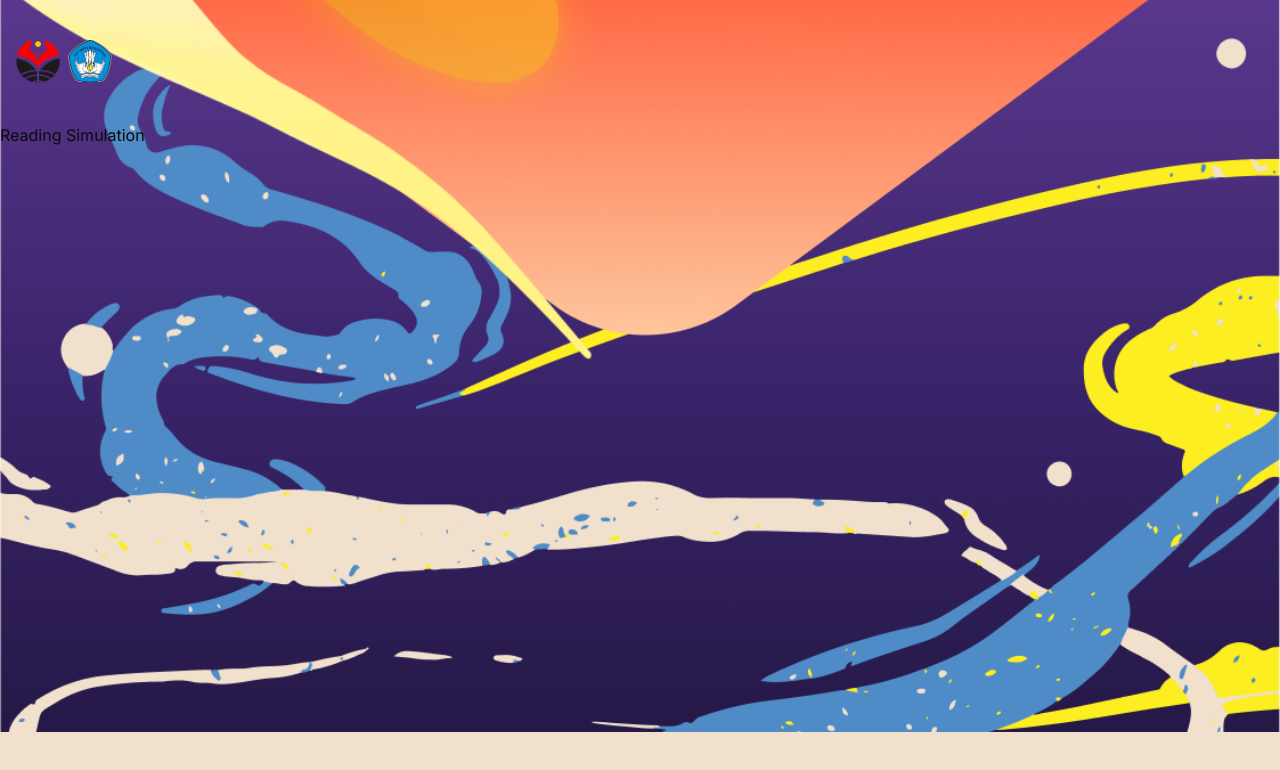
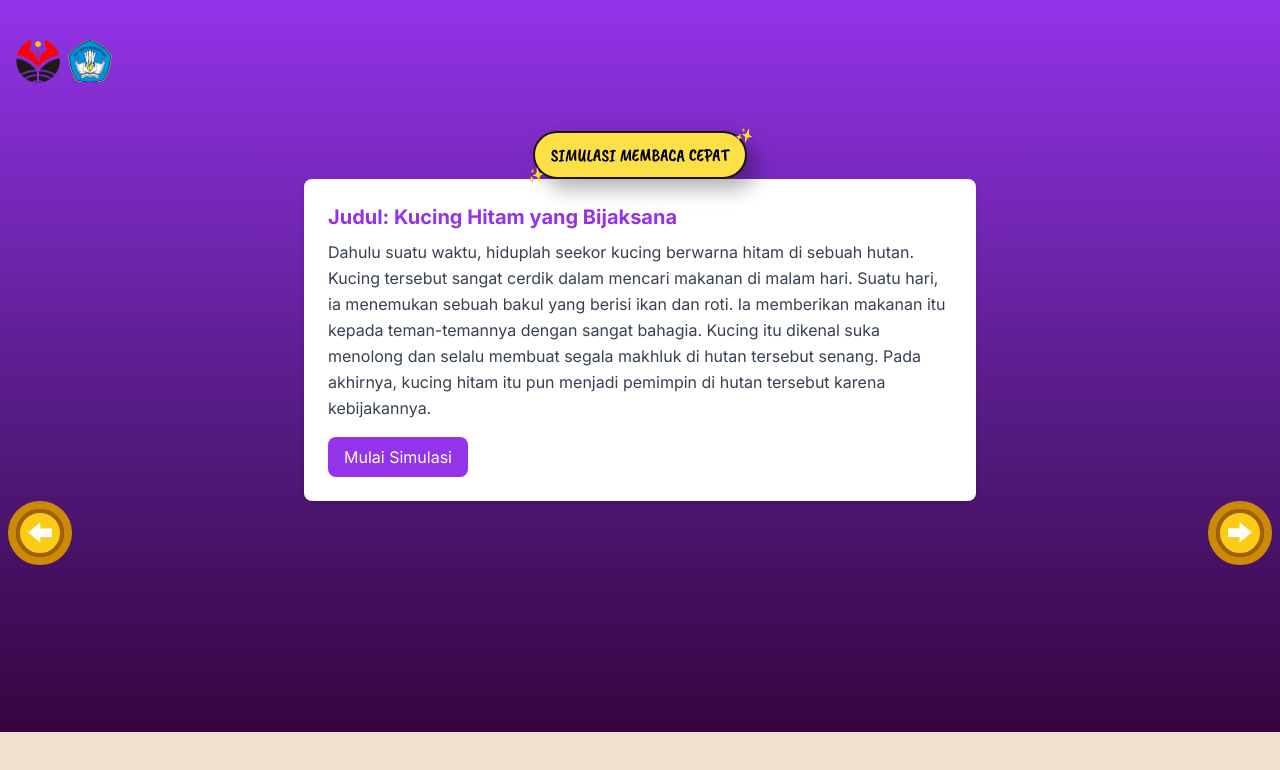
Before and after one commit to chndrwali/pemcet, a Next.js app: page /reading-simulation in a window 1280 px wide. Shown: the top 770 px of the page. Built offline with nearby package versions, Linux system fonts and the light colour scheme; no server answers.

Commit message:
add: simulation read

```diff
--- a/app/(home)/hero.tsx
+++ b/app/(home)/hero.tsx
@@ -27,7 +27,7 @@ export const Hero = ({ currentUser }: HeroProps) => {
         <div className="absolute left-4">
           <Image src="/logo/murid-ngapung-1.png" alt="murid ngapung" width={100} height={100} />
         </div>
-        <div className="absolute right-4 top-0">
+        <div className="absolute right-4 top-52">
           <Image src="/logo/murid-ngapung-2.png" alt="murid ngapung" width={100} height={100} />
         </div>
         <button
--- a/app/(home)/layout.tsx
+++ b/app/(home)/layout.tsx
@@ -9,7 +9,7 @@ export default async function HomeLayout({
 }>) {
   const currentUser = await getCurrentUser();
   return (
-    <main className="relative flex flex-col bg-ungu bg-cover bg-center h-screen">
+    <main className="relative flex flex-col bg-ungu bg-cover bg-center md:bg-gradient-to-b md:from-purple-600 md:via-purple-900 md:to-darkPurple h-screen">
       <Header currentUser={currentUser} />
       {children}
       <Footer />
--- a/app/(home)/learning-materials/basic-technique/doa/card-doa.tsx
+++ b/app/(home)/learning-materials/basic-technique/doa/card-doa.tsx
@@ -25,7 +25,7 @@ export const CardDoa = () => {
         </div>
       </div>
       <ButtonNextPrevious onClick={() => router.back()} isLeft={true} />
-      <ButtonNextPrevious onClick={() => router.push('/learning-materials/basic-technique/doa')} isLeft={false} />
+      <ButtonNextPrevious onClick={() => router.push('/reading-simulation')} isLeft={false} />
     </>
   );
 };
--- a/app/(home)/reading-simulation/page.tsx
+++ b/app/(home)/reading-simulation/page.tsx
@@ -1,11 +1,24 @@
 import { Metadata } from 'next';
+import { FastReadingSimulation } from './reading-simulation';
+import { Caveat_Brush } from 'next/font/google';
+
+const caveat = Caveat_Brush({ subsets: ['latin'], weight: ['400'] });
 
 export const metadata: Metadata = {
   title: 'Simulasi Membaca',
 };
 
 const ReadingSimulationPage = () => {
-  return <section>Reading Simulation</section>;
+  return (
+    <section className="relative flex flex-col items-center justify-center z-20">
+      <div className="mt-2 relative inline-block bg-yellow-300 rounded-3xl px-4 py-2 border-2 border-neutral-900 shadow-[10px_10px_20px_rgba(0,0,0,0.3)]">
+        <span className="absolute text-sm -bottom-2 -left-2 rotate-[-10deg]">✨</span>
+        <span className="absolute text-sm -top-2 -right-2 rotate-[15deg]">✨</span>
+        <h1 className={`${caveat.className} text-black font-bold text-lg uppercase text-center relative z-10`}>Simulasi Membaca Cepat</h1>
+      </div>
+      <FastReadingSimulation />
+    </section>
+  );
 };
 
 export default ReadingSimulationPage;
--- /dev/null
+++ b/app/(home)/reading-simulation/reading-simulation.tsx
@@ -0,0 +1,87 @@
+'use client';
+
+import { ButtonNextPrevious } from '@/components/button-next-previous';
+import { useRouter } from 'next/navigation';
+import { useState, useEffect, useRef } from 'react';
+
+export const FastReadingSimulation = () => {
+  const router = useRouter();
+  const [isRunning, setIsRunning] = useState(false);
+  const [timeLeft, setTimeLeft] = useState(45); // Waktu 45 detik untuk simulasi
+  const textRef = useRef<HTMLDivElement>(null);
+
+  useEffect(() => {
+    let timer: NodeJS.Timeout | undefined;
+    if (isRunning && timeLeft > 0) {
+      timer = setTimeout(() => setTimeLeft((prev) => prev - 1), 1000);
+    } else if (timeLeft === 0) {
+      setIsRunning(false);
+    }
+    return () => clearTimeout(timer);
+  }, [isRunning, timeLeft]);
+
+  useEffect(() => {
+    let animationFrame: number;
+    const scrollText = () => {
+      if (textRef.current) {
+        const element = textRef.current;
+        element.scrollLeft += 1; // Kecepatan scroll (1px setiap frame)
+        if (element.scrollLeft >= element.scrollWidth - element.clientWidth) {
+          element.scrollLeft = 0; // Ulangi dari awal
+        }
+      }
+      animationFrame = requestAnimationFrame(scrollText);
+    };
+
+    if (isRunning) {
+      animationFrame = requestAnimationFrame(scrollText);
+    }
+
+    return () => cancelAnimationFrame(animationFrame);
+  }, [isRunning]);
+
+  const handleStart = () => {
+    setIsRunning(true);
+    setTimeLeft(45);
+  };
+
+  return (
+    <>
+      <div className="bg-white shadow-md rounded-lg p-6 w-full max-w-2xl">
+        {isRunning ? (
+          <div>
+            <h2 className="text-xl font-semibold text-purple-600 mb-2">Pemanasan Mata selama {timeLeft} Detik</h2>
+            <div ref={textRef} className="overflow-hidden whitespace-nowrap bg-gray-200 p-4 rounded-lg" style={{ width: '100%', height: '80px', position: 'relative' }}>
+              <span
+                style={{
+                  display: 'inline-block',
+                  whiteSpace: 'nowrap',
+                  fontSize: '1rem',
+                  lineHeight: '1.5',
+                }}
+              >
+                Dlahu satau wktu, hduiplah sseekor kcoong brwarna htam di sebuat htuatn. Kcoong tbreseut snagat cpadik dngean mlcari mknaan di mlama hrai. Sautu hiari, ia mnemukan sbeuah bkaul ynag bsurir hkamd dan rtoi. Ia mmberikn
+                mnakanan itu kpada tman-tmannya dngan snagat bhgia. Kcoong itu dketahui mnyuka tlong mnolong dan slalu mbuat sgala mhahluk di htuan trsebut snang. Apda akhrnya, kcoong htam itupun mjadi pmpinan di htuan trsbt krna
+                kbijakannya.
+              </span>
+            </div>
+          </div>
+        ) : (
+          <div>
+            <h2 className="text-xl font-semibold text-purple-600 mb-2">Judul: Kucing Hitam yang Bijaksana</h2>
+            <p className="text-gray-700 leading-relaxed mb-4">
+              Dahulu suatu waktu, hiduplah seekor kucing berwarna hitam di sebuah hutan. Kucing tersebut sangat cerdik dalam mencari makanan di malam hari. Suatu hari, ia menemukan sebuah bakul yang berisi ikan dan roti. Ia memberikan
+              makanan itu kepada teman-temannya dengan sangat bahagia. Kucing itu dikenal suka menolong dan selalu membuat segala makhluk di hutan tersebut senang. Pada akhirnya, kucing hitam itu pun menjadi pemimpin di hutan tersebut
+              karena kebijakannya.
+            </p>
+            <button onClick={handleStart} className="px-4 py-2 bg-purple-600 text-white font-medium rounded-lg hover:bg-purple-700 transition duration-450">
+              Mulai Simulasi
+            </button>
+          </div>
+        )}
+      </div>
+      <ButtonNextPrevious onClick={() => router.back()} isLeft={true} />
+      <ButtonNextPrevious onClick={() => router.push('/reading-simulation')} isLeft={false} />
+    </>
+  );
+};
```
